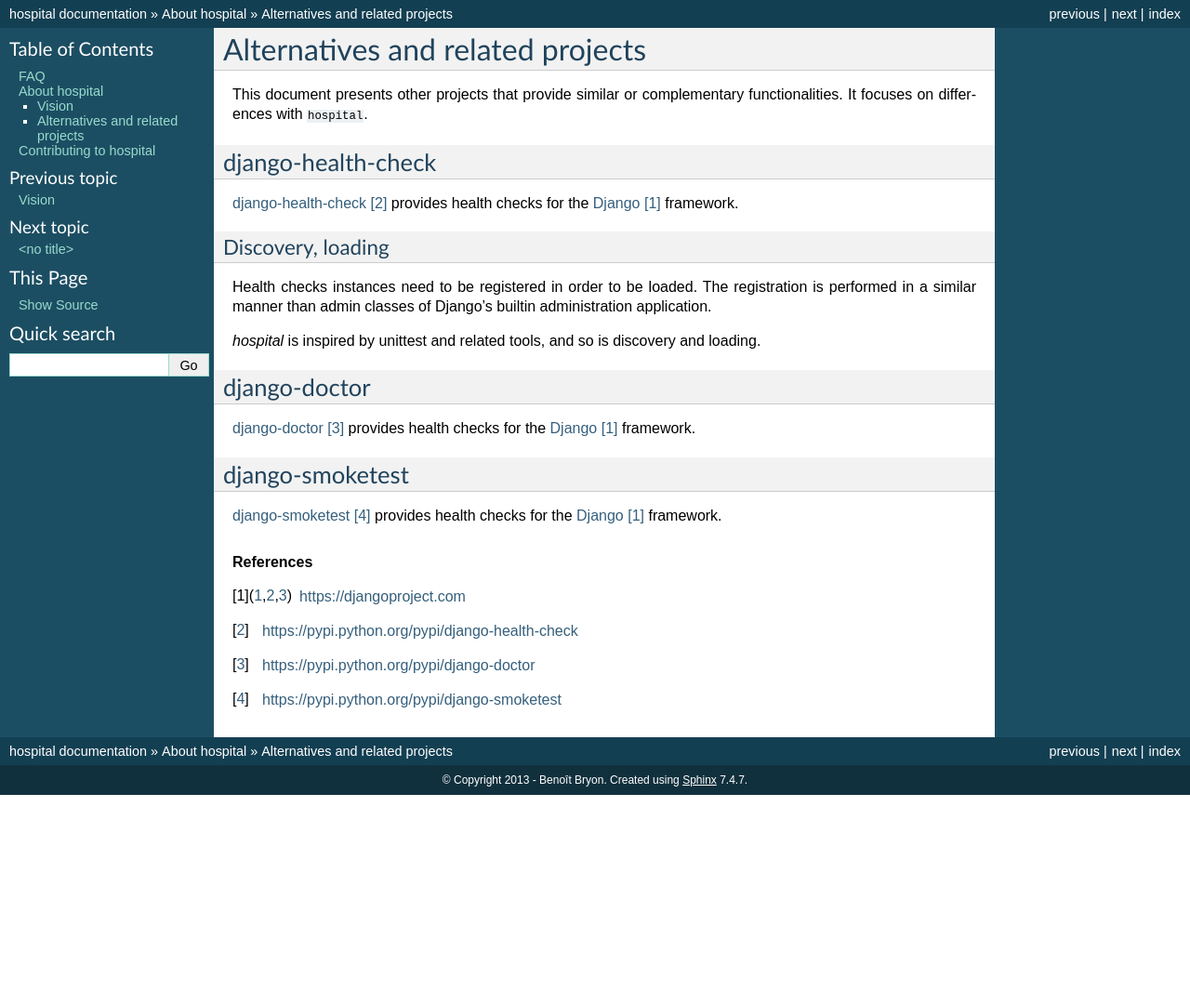
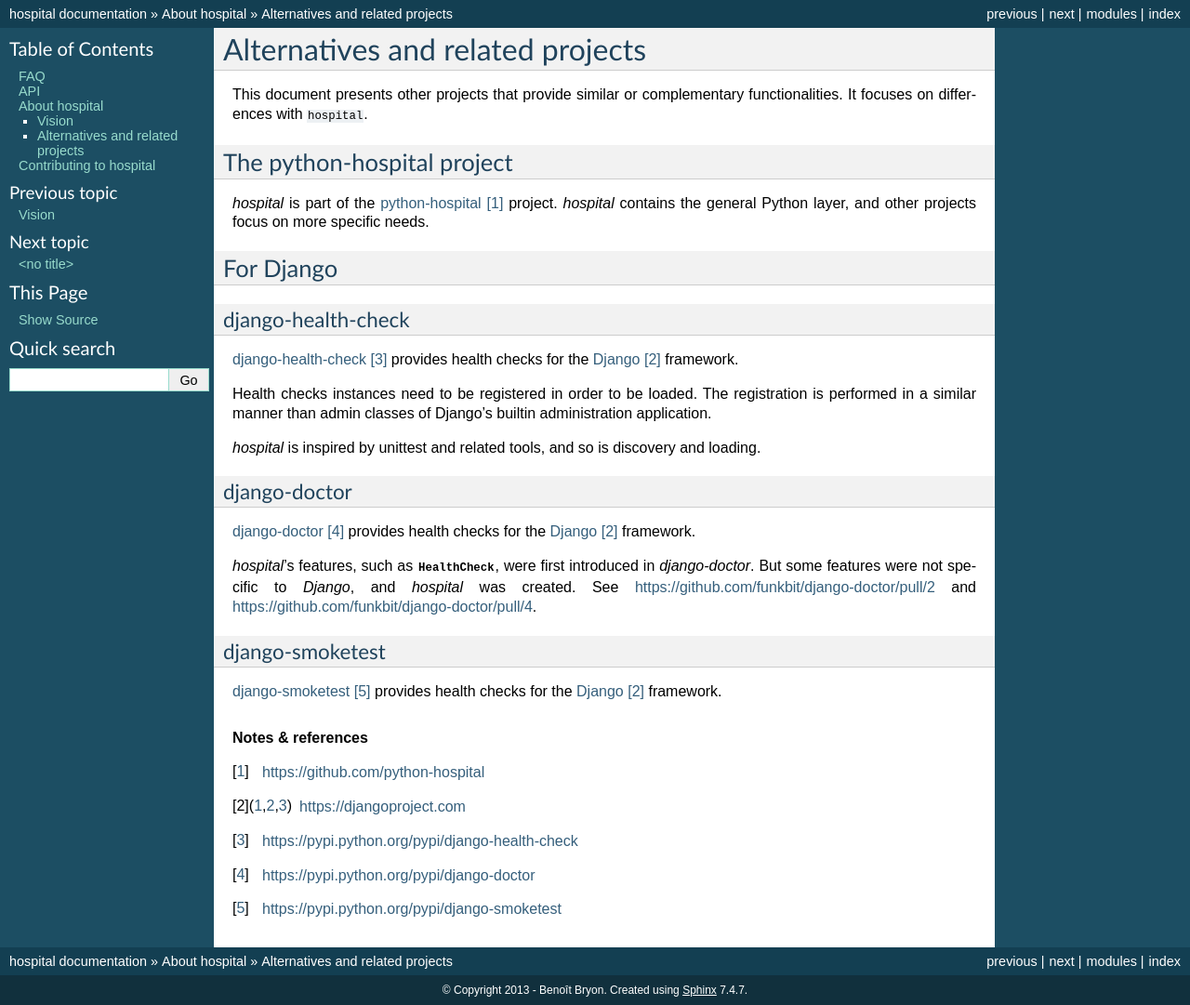
Before and after one commit to python-hospital/hospital, a Sphinx documentation site: the page built from docs/about/alternatives.txt, in a window 1280 px wide. Shown: the whole page at 93% size. Built offline with Sphinx 7.4.7, drawn with Linux system fonts in a browser that asks for light colours; before the commit the page ends 900 px from its top, so only the background shows below that.

Commit message:
Reviewed documentation.

```diff
--- a/docs/about/alternatives.txt
+++ b/docs/about/alternatives.txt
@@ -6,14 +6,22 @@ This document presents other projects that provide similar or complementary
 functionalities. It focuses on differences with ``hospital``.
 
 
-*******************
+***************************
+The python-hospital project
+***************************
+
+`hospital` is part of the `python-hospital`_ project. `hospital` contains the
+general Python layer, and other projects focus on more specific needs.
+
+
+**********
+For Django
+**********
+
 django-health-check
-*******************
+===================
 
 `django-health-check`_ provides health checks for the `Django`_ framework.
-
-Discovery, loading
-==================
 
 Health checks instances need to be registered in order to be loaded. The
 registration is performed in a similar manner than admin classes of Django's
@@ -22,25 +30,27 @@ builtin administration application.
 `hospital` is inspired by unittest and related tools, and so is discovery and
 loading.
 
-
-*************
 django-doctor
-*************
+=============
 
 `django-doctor`_ provides health checks for the `Django`_ framework.
 
+`hospital`'s features, such as :class:`~hospital.core.HealthCheck`, were first
+introduced in `django-doctor`. But some features were not specific to `Django`,
+and `hospital` was created. See https://github.com/funkbit/django-doctor/pull/2
+and https://github.com/funkbit/django-doctor/pull/4.
 
-****************
 django-smoketest
-****************
+================
 
 `django-smoketest`_ provides health checks for the `Django`_ framework.
 
 
-.. rubric:: References
+.. rubric:: Notes & references
 
 .. target-notes::
 
+.. _`python-hospital`: https://github.com/python-hospital
 .. _`Django`: https://djangoproject.com
 .. _`django-health-check`: https://pypi.python.org/pypi/django-health-check
 .. _`django-doctor`: https://pypi.python.org/pypi/django-doctor
--- a/docs/about/index.txt
+++ b/docs/about/index.txt
@@ -1,6 +1,8 @@
 ##############
 About hospital
 ##############
+
+This section is about the `hospital` project itself.
 
 .. toctree::
    :titlesonly:
--- a/docs/conf.py
+++ b/docs/conf.py
@@ -1,7 +1,5 @@
 # -*- coding: utf-8 -*-
 """hospital documentation build configuration file.
-
-Created by diecutter on 2013-05-07.
 
 This file is execfile()d with the current directory set to its containing dir.
 
@@ -30,10 +28,10 @@ import re
 
 # Add any Sphinx extension module names here, as strings. They can be extensions
 # coming with Sphinx (named 'sphinx.ext.*') or your custom ones.
-extensions = [
-    'sphinx.ext.doctest',
-    'sphinx.ext.autodoc',
-]
+extensions = ['sphinx.ext.autodoc',
+              'sphinx.ext.autosummary',
+              'sphinx.ext.doctest',
+              'sphinx.ext.intersphinx']
 
 # Add any paths that contain templates here, relative to this directory.
 templates_path = ['_templates']
@@ -188,6 +186,13 @@ html_sidebars = {
 htmlhelp_basename = u'{project}doc'.format(project=project_slug)
 
 
+# -- Options for sphinx.ext.intersphinx ---------------------------------------
+
+intersphinx_mapping = {
+    'python': ('http://docs.python.org/3', None),
+}
+
+
 # -- Options for LaTeX output --------------------------------------------------
 
 latex_elements = {
--- a/docs/index.txt
+++ b/docs/index.txt
@@ -11,6 +11,7 @@ Contents
 
    faq
    install
+   api/index
    about/index
    contribute
 
```
Also changed, not shown: README.rst (+4 -4 lines), docs/api/assertions.txt (added, +38 -0 lines), docs/api/core.txt (added, +32 -0 lines), docs/api/healthchecks.txt (added, +27 -0 lines), docs/api/index.txt (added, +13 -0 lines), docs/faq.txt (+22 -5 lines), 4 other files.
